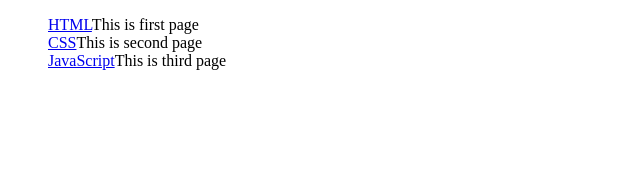
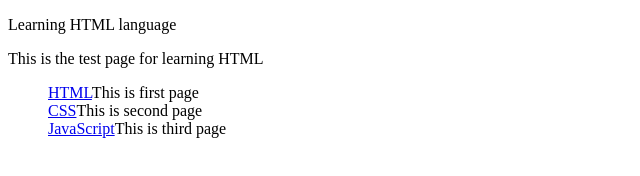
Before and after one commit to Charles-ChangWon-Choi/LearningHTML, a plain HTML site: page index.html in a window 1280 px wide. Shown: the whole page, without its empty margins (0-640 px from the left). Drawn offline with Linux system fonts and the light colour scheme.

Commit message:
Update index.html

```diff
--- a/index.html
+++ b/index.html
@@ -3,8 +3,10 @@
     <meta charset="utf-8">
     <head>
         <title>Index page of Learning HTML</title>
+        <p>Learning HTML language</p>
     </head>
     <body>
+        <p>This is the test page for learning HTML</p>
         <ol>
             <table id="tableTest">
                 <td>
```
